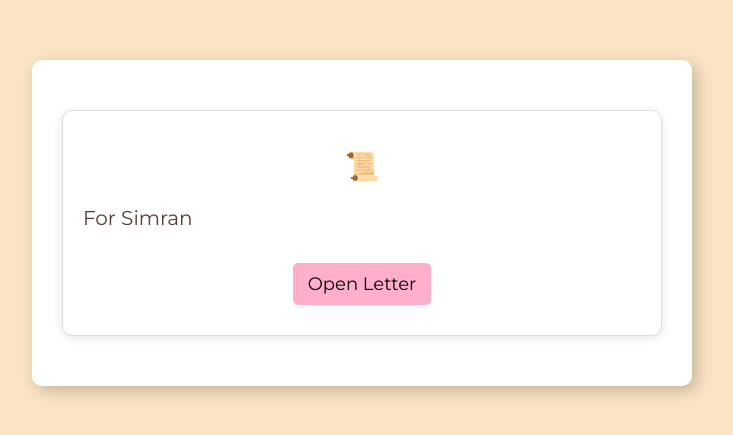
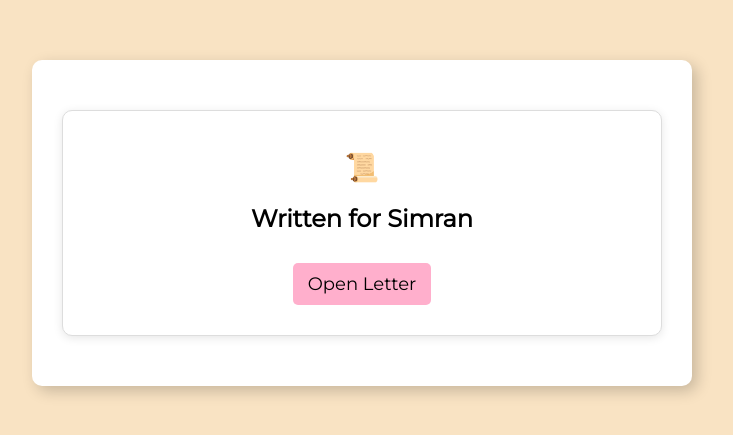
Before and after one commit to DetectiveBatman1409/Letter, a plain HTML site: page index.html in a window 1280 px wide. Shown: the part 177-612 px from the top of the page, without its empty margins (278-1011 px from the left). Drawn offline with Linux system fonts and the light colour scheme.

Commit message:
Update index.html

```diff
--- a/index.html
+++ b/index.html
@@ -121,7 +121,7 @@
       <!-- Page 0: Closed Letter -->
       <div class="page page0">
         <h1>📜</h1>
-        <p>For Simran</p>
+        <h2>Written for Simran</h2>
         <label class="button" for="page1">Open Letter</label>
       </div>
 
```
